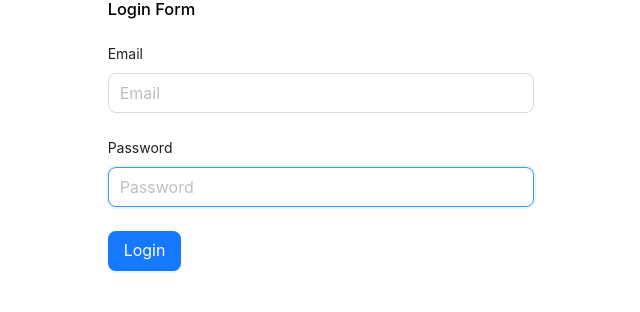
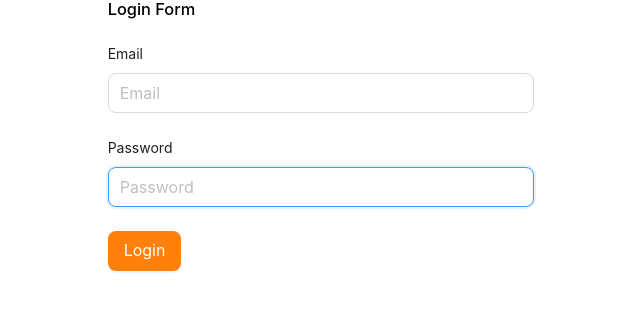
Before and after one commit to EbubeRebecca/Recipe-Frontend, a Vue app: page /login in a window 1280 px wide. Shown: the top 312 px of the page, without its empty margins (319-959 px from the left). Built offline with nearby package versions, Linux system fonts and the light colour scheme; what vue-sweetalert2 would draw is missing.

Commit message:
update login and register buttons

```diff
--- a/src/views/Login.vue
+++ b/src/views/Login.vue
@@ -24,7 +24,8 @@
 
                         </a-form-item> <a-form-item>
                             <a-button type="primary" html-type="submit" value="large" size="large"
-                                class="blue-register-button" v-on:click="handleSubmit">Login</a-button>
+                                class="blue-register-button" v-on:click="handleSubmit"
+                                :style="{ backgroundColor: '#ff800b' }">Login</a-button>
                         </a-form-item>
                     </a-form>
 
--- a/src/views/Register.vue
+++ b/src/views/Register.vue
@@ -35,7 +35,7 @@
 
                         <a-form-item>
                             <a-button type="primary" html-type="submit" value="large" size="large"
-                                class="blue-register-button">Register</a-button>
+                                class="blue-register-button" :style="{ backgroundColor: '#ff800b' }">Register</a-button>
                         </a-form-item>
 
                     </a-form>
```
